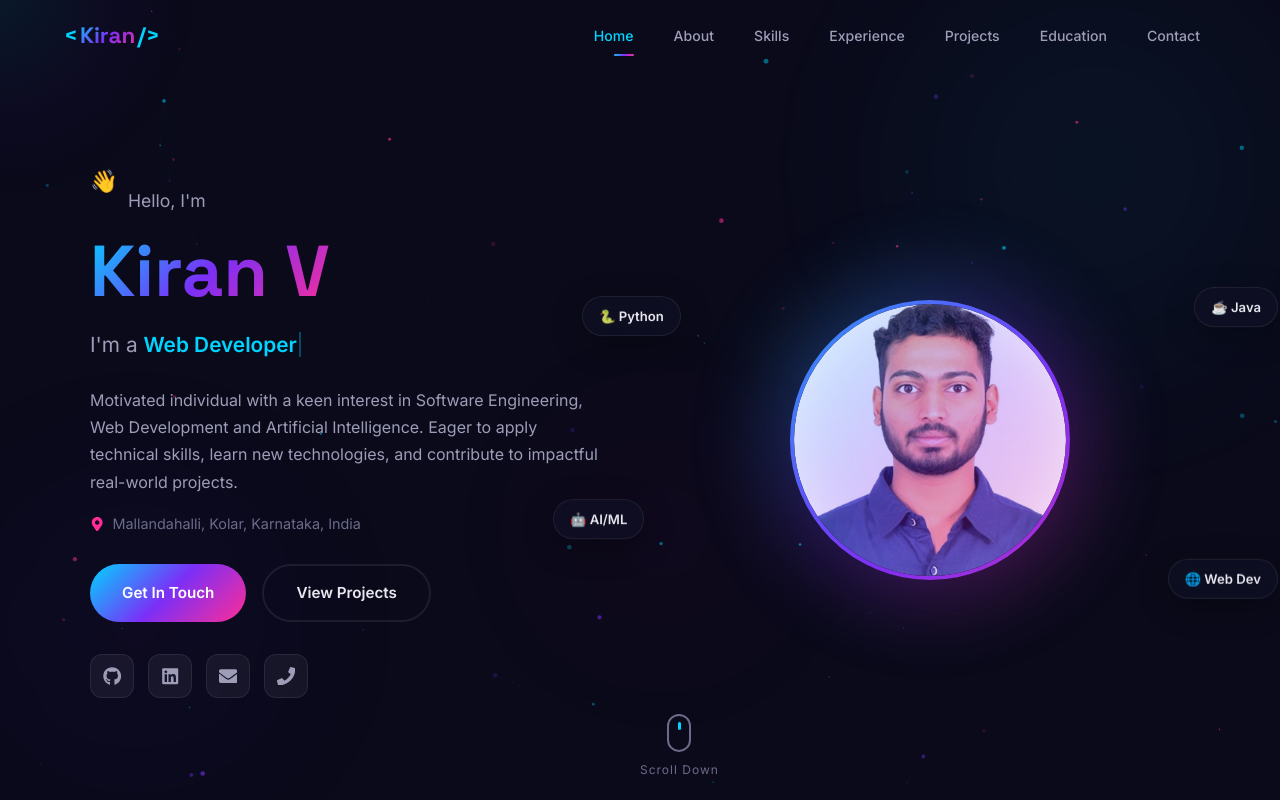
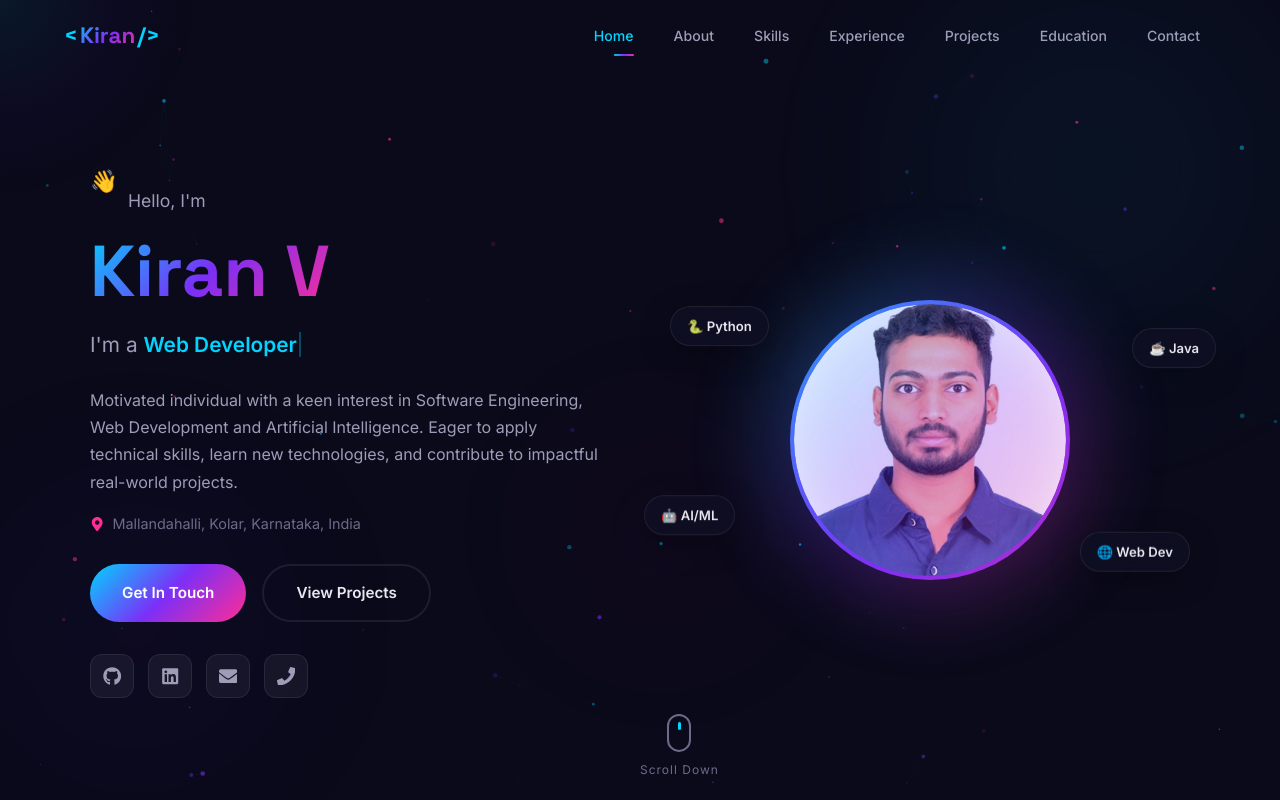
Before and after one commit to Kiranv2004/Portfolio, a React (Vite) app: page / in a window 1280 px wide. Shown: the top 800 px of the page. Built offline with nearby package versions, Linux system fonts and the light colour scheme.

Commit message:
style: remove blue tint from avatar background and adjust badge positions closer to image

```diff
--- a/src/components/Hero.css
+++ b/src/components/Hero.css
@@ -188,7 +188,7 @@
     width: 100%;
     height: 100%;
     border-radius: 50%;
-    background: var(--bg-secondary);
+    background: transparent;
     display: flex;
     align-items: center;
     justify-content: center;
@@ -215,7 +215,7 @@
 
 .hero__floating-badges {
     position: absolute;
-    inset: -30px;
+    inset: 0;
 }
 
 .hero__badge {
@@ -232,23 +232,23 @@
 }
 
 .hero__badge--1 {
-    top: 10%;
-    left: -10%;
+    top: 5%;
+    left: 0%;
 }
 
 .hero__badge--2 {
-    top: 5%;
-    right: -10%;
+    top: 10%;
+    right: -5%;
 }
 
 .hero__badge--3 {
-    bottom: 20%;
-    left: -15%;
+    bottom: 15%;
+    left: -5%;
 }
 
 .hero__badge--4 {
     bottom: 5%;
-    right: -10%;
+    right: 0%;
 }
 
 /* Scroll Indicator */
```
